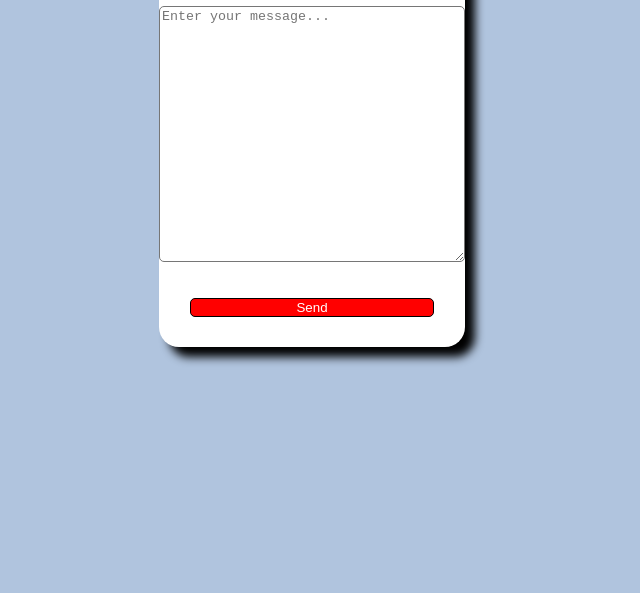
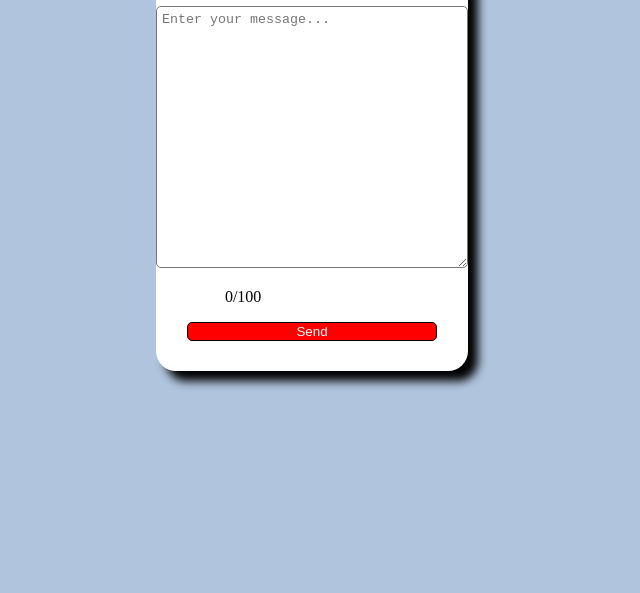
Before and after one commit to Yuvaraj200201/Registration-form, a plain HTML site: page message.html in a window 1280 px wide. Shown: the part 207-800 px from the top of the page, without its empty margins (328-968 px from the left). Drawn offline with Linux system fonts and the light colour scheme.

Commit message:
Update message.html

```diff
--- a/message.html
+++ b/message.html
@@ -14,6 +14,7 @@
         border-radius: 5px;
         width: 300px;
         height: 250px;
+        padding: 5px;
       }
       .container {
         width: fit-content;
@@ -81,7 +82,7 @@
           placeholder="Enter your message..."
         ></textarea>
         <div class="charWar">
-          <p id="charCount"></p>
+          <p id="charCount">0/100</p>
           <p id="warning"></p>
         </div>
         <button id="btnSend">Send</button>
```
